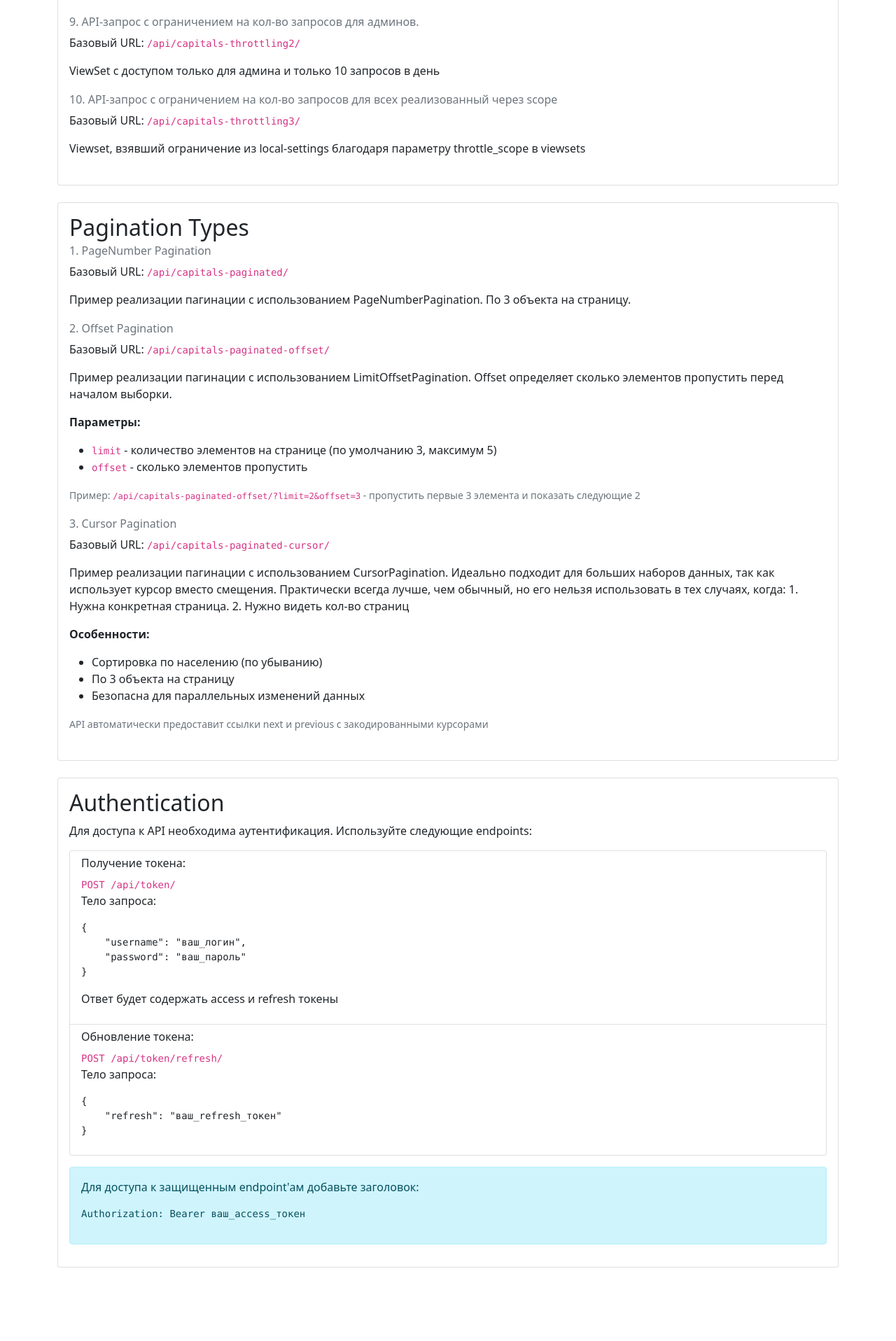
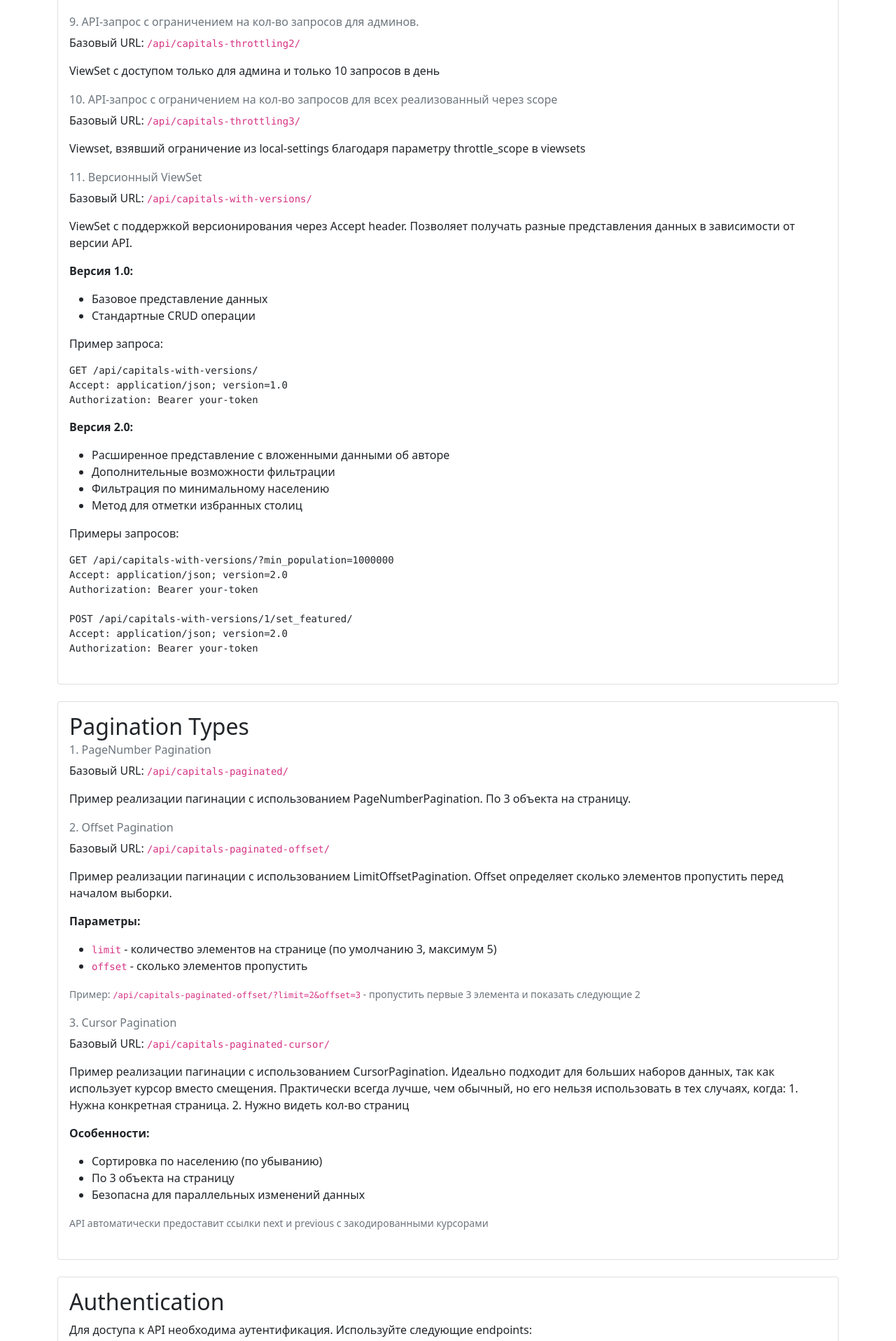
Before and after one commit to donko1/drf_showing_example_site, a Django app: page /api-docs/ in a window 1280 px wide. Shown: the part 1954-3870 px from the top of the page at 70% size. Before the commit the page ends 3765 px from the top, so only its background shows below. Run offline with Django 4.2, Linux system fonts and the light colour scheme.

Commit message:
Adding verbosing with accept header example

```diff
--- a/capitals/templates/capitals/api_docs.html
+++ b/capitals/templates/capitals/api_docs.html
@@ -142,6 +142,37 @@
                 <p>Viewset, взявший ограничение из local-settings благодаря параметру throttle_scope в viewsets</p>
 
             </div>
+            <div class="mb-4">
+                <h6 class="card-subtitle mb-2 text-muted">11. Версионный ViewSet</h6>
+                <p class="card-text">Базовый URL: <code>/api/capitals-with-versions/</code></p>
+                <p>ViewSet с поддержкой версионирования через Accept header. Позволяет получать разные представления данных в зависимости от версии API.</p>
+
+                <p class="mt-3"><strong>Версия 1.0:</strong></p>
+                <ul>
+                    <li>Базовое представление данных</li>
+                    <li>Стандартные CRUD операции</li>
+                </ul>
+                <p>Пример запроса:</p>
+                <pre><code>GET /api/capitals-with-versions/
+Accept: application/json; version=1.0
+Authorization: Bearer your-token</code></pre>
+
+                <p class="mt-3"><strong>Версия 2.0:</strong></p>
+                <ul>
+                    <li>Расширенное представление с вложенными данными об авторе</li>
+                    <li>Дополнительные возможности фильтрации</li>
+                    <li>Фильтрация по минимальному населению</li>
+                    <li>Метод для отметки избранных столиц</li>
+                </ul>
+                <p>Примеры запросов:</p>
+                <pre><code>GET /api/capitals-with-versions/?min_population=1000000
+Accept: application/json; version=2.0
+Authorization: Bearer your-token
+
+POST /api/capitals-with-versions/1/set_featured/
+Accept: application/json; version=2.0
+Authorization: Bearer your-token</code></pre>
+            </div>
         </div>
     </div>
 
@@ -186,6 +217,7 @@
         </div>
     </div>
 
+
     <div class="card mb-4">
         <div class="card-body">
             <h2 class="card-title">Authentication</h2>
--- a/capitals/urls.py
+++ b/capitals/urls.py
@@ -57,6 +57,9 @@ router.register(
     basename="capitals-throttling3",
 )
 
+# Регистрируем версионный ViewSet
+router.register(r'capitals-with-versions', views.CapitalViewSetWithVersioning, basename='capital-with-versions')
+
 urlpatterns = [
     path("", views.home, name="home"),
     path("api/", include(router.urls)),
--- a/capitals/views.py
+++ b/capitals/views.py
@@ -87,8 +87,46 @@ class CapitalViewSetWithFilterByPopulation(viewsets.ModelViewSet):
 
 
 class CapitalViewSet(viewsets.ModelViewSet):
+    """
+    ViewSet с поддержкой версионирования через Accept header.
+    Для доступа к разным версиям API используйте заголовок Accept:
+    - Версия 1.0: Accept: application/json; version=1.0
+    - Версия 2.0: Accept: application/json; version=2.0
+
+    Версия 1.0: базовая информация о столицах
+    Версия 2.0: расширенная информация + дополнительные методы
+    """
     queryset = Capital.objects.all()
-    serializer_class = CapitalSerializer
+    # permission_classes = [permissions.IsAuthenticated]
+
+    def get_serializer_class(self):
+        """Выбор сериализатора в зависимости от версии API"""
+        if self.request.version == '1.0':
+            return CapitalSerializer
+        return CapitalNestedSerializer
+
+    def get_queryset(self):
+        """Выборка с дополнительной фильтрацией для версии 2.0"""
+        queryset = Capital.objects.all()
+        if self.request.version == '2.0':
+            min_population = self.request.query_params.get('min_population', None)
+            if min_population is not None:
+                queryset = queryset.filter(capital_population__gte=min_population)
+        return queryset
+
+    @action(detail=True, methods=['post'])
+    def set_featured(self, request, pk=None):
+        """Метод доступен только в версии 2.0"""
+        if request.version != '2.0':
+            return Response(
+                {'error': 'This endpoint is only available in API version 2.0'},
+                status=status.HTTP_400_BAD_REQUEST
+            )
+        capital = self.get_object()
+        capital.is_featured = True
+        capital.save()
+        return Response({'status': 'capital marked as featured'})
+
     permission_classes = [permissions.IsAuthenticated, IsOwnerOrReadOnly]
     # permission_classes = [permissions.IsAuthenticatedOrReadOnly]
 
@@ -383,6 +421,48 @@ class CapitalViewSetWithCursorPaginator(viewsets.ModelViewSet):
     pagination_class = CapitalsCursorPagination
 
 
+class CapitalViewSetWithVersioning(viewsets.ModelViewSet):
+    """
+    ViewSet с поддержкой версионирования через Accept header.
+    Для доступа к разным версиям API используйте заголовок Accept:
+    - Версия 1.0: Accept: application/json; version=1.0
+    - Версия 2.0: Accept: application/json; version=2.0
+
+    Версия 1.0: базовая информация о столицах
+    Версия 2.0: расширенная информация + дополнительные методы
+    """
+    queryset = Capital.objects.all()
+    # permission_classes = [permissions.IsAuthenticated]
+
+    def get_serializer_class(self):
+        """Выбор сериализатора в зависимости от версии API"""
+        if self.request.version == '1.0':
+            return CapitalSerializer
+        return CapitalNestedSerializer
+
+    def get_queryset(self):
+        """Выборка с дополнительной фильтрацией для версии 2.0"""
+        queryset = Capital.objects.all()
+        if self.request.version == '2.0':
+            min_population = self.request.query_params.get('min_population', None)
+            if min_population is not None:
+                queryset = queryset.filter(capital_population__gte=min_population)
+        return queryset
+
+    @action(detail=True, methods=['post'])
+    def set_featured(self, request, pk=None):
+        """Метод доступен только в версии 2.0"""
+        if request.version != '2.0':
+            return Response(
+                {'error': 'This endpoint is only available in API version 2.0'},
+                status=status.HTTP_400_BAD_REQUEST
+            )
+        capital = self.get_object()
+        capital.is_featured = True
+        capital.save()
+        return Response({'status': 'capital marked as featured'})
+
+
 def serialize_data(request):
     form = JSONInputForm()
     if request.method == "POST":
```
Also changed, not shown: 1 other file.
